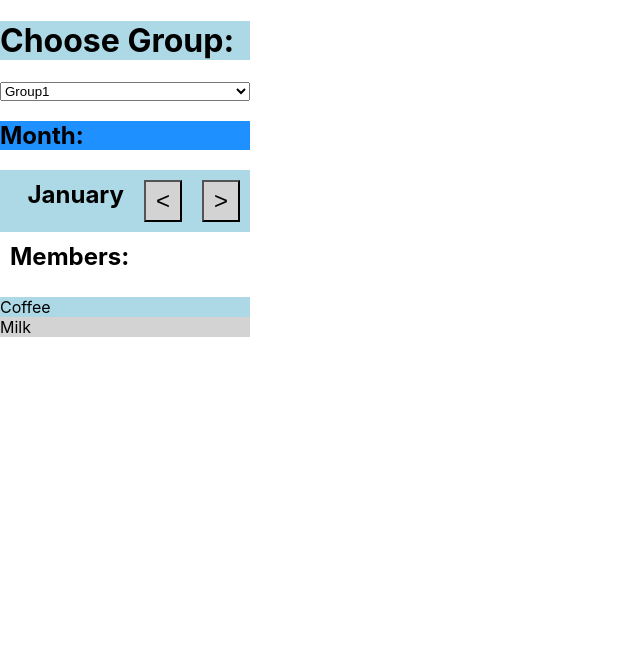
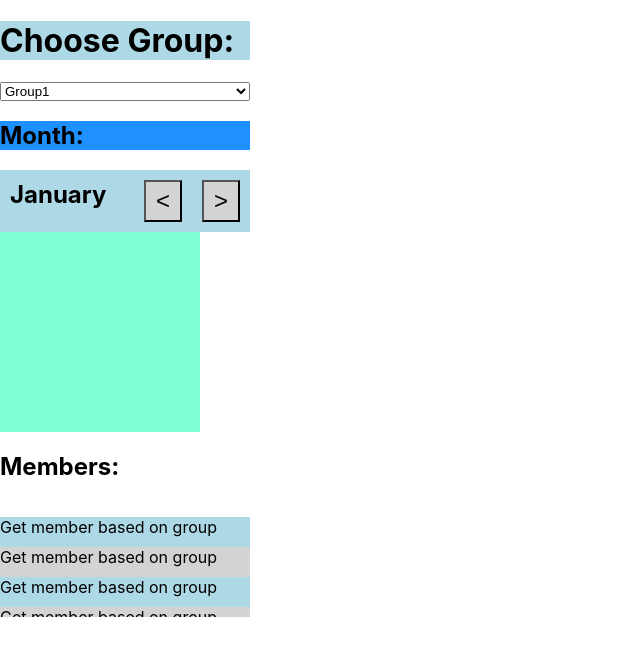
Before and after one commit to GT-WebDev-Group-Planning/group-planning-v1, a React (Create React App) app in the folder client/: page /calendar in a window 1280 px wide. Shown: the top 656 px of the page, without its empty margins (0-640 px from the left). Built offline with nearby package versions, Linux system fonts and the light colour scheme.

Commit message:
Add separate css file

```diff
--- a/client/src/index.js
+++ b/client/src/index.js
@@ -3,7 +3,7 @@ import ReactDOM from 'react-dom/client';
 import './index.css';
 import App from './App';
 import { BrowserRouter as Router, Routes, Route } from 'react-router-dom';
-import Calendar from './pages/Calendar';
+import Calendar from './pages/Calendar/Calendar';
 import Evite from './pages/Evite';
 import Group from './pages/Group';
 import JoinGroup from './pages/JoinGroup';
--- a/client/src/pages/Calendar.js
+++ b/client/src/pages/Calendar/Calendar.js
@@ -1,4 +1,5 @@
 import React, { useState } from 'react';
+import './calendar.css';
 
 const Calendar = () => {
   const months = [
@@ -22,20 +23,6 @@ const Calendar = () => {
     position: 'absolute',
   };
 
-  const buttonStyle = {
-    fontSize: '24px',
-    padding: '5px 10px',
-    margin: '10px',
-    cursor: 'pointer',
-    backgroundColor: 'lightgray', // Add your desired background color
-  };
-
-  const monthDisplay = {
-    fontSize: '24px',
-    fontWeight: 'bold',
-    margin: '10px',
-  }
-
   const monthContainer = {
     display: 'flex',
     justifyContent: 'flex-end',
@@ -43,28 +30,15 @@ const Calendar = () => {
     backgroundColor: 'lightblue',
   }
 
-  const buttonContainer = {
-    display: 'flex',
-    flexGrow: '0',
-  }
-
   const leftSide = {
     display: 'flex',
     flexDirection: 'column',
-    width: '250px'
+    maxWidth: '250px'
   }
 
   const memberList = {
-    height: '200px',
+    height: '100px',
     overflowY: 'scroll',
-  }
-
-  const member0 = {
-    backgroundColor: 'lightblue',
-  }
-
-  const member1 = {
-    backgroundColor: 'lightgray',
   }
 
   return (
@@ -81,14 +55,19 @@ const Calendar = () => {
         {/*Month Section*/}
         <h2 style={{ backgroundColor: 'DodgerBlue' }}>Month: </h2>
         <div className="month-container" style={monthContainer}>
-          <div id="month-display" style={monthDisplay}>{months[currentMonthIndex]}</div>
-          <button id="prev-month" onClick={prevMonth} style={buttonStyle}>&lt;</button>
-          <button id="next-month" onClick={nextMonth} style={buttonStyle}>&gt;</button>
+          <div id="month-display">{months[currentMonthIndex]}</div>
+          <button id="prev-month" onClick={prevMonth}>&lt;</button>
+          <button id="next-month" onClick={nextMonth}>&gt;</button>
         </div>
-        <div style={monthDisplay}>Members:</div>
+        <div id='calendarPH'></div>
+        <h2>Members:</h2>
         <dl style={memberList}>
-          <dt style={member0}>Coffee</dt>
-          <dt style={member1}>Milk</dt>
+          <dt class='member0'>Get member based on group</dt>
+          <dt class='member1'>Get member based on group</dt>
+          <dt class='member0'>Get member based on group</dt>
+          <dt class='member1'>Get member based on group</dt>
+          <dt class='member0'>Get member based on group</dt>
+          <dt class='member1'>Get member based on group</dt>
         </dl>
       </div>
     </div>
--- /dev/null
+++ b/client/src/pages/Calendar/calendar.css
@@ -0,0 +1,72 @@
+/* initialPos */
+.display-flex {
+    display: flex;
+  }
+
+  .position-absolute {
+    position: absolute;
+  }
+
+  /* buttonStyle */
+  button {
+    font-size: 24px;
+    padding: 5px 10px;
+    margin: 10px;
+    cursor: pointer;
+    background-color: lightgray; /* Add your desired background color */
+  }
+
+  dt {
+    height: 30px;
+  }
+
+  /* monthDisplay */
+  #month-display{
+    font-size: 24px;
+    font-weight: bold;
+    margin: 10px;
+    width: 115px;
+  }
+
+  #calendarPH {
+    height: 200px;
+    width: 200px;
+    background-color: aquamarine;
+  }
+
+  /* monthContainer */
+  .month-container {
+    display: flex;
+    justify-content: flex-end;
+    vertical-align: middle;
+    background-color: lightblue;
+  }
+
+  /* buttonContainer */
+  .button-container {
+    display: flex;
+    flex-grow: 0;
+  }
+
+  /* leftSide */
+  .left-side {
+    display: flex;
+    flex-direction: column;
+    width: 250px;
+  }
+
+  /* memberList */
+  .member-list {
+    height: 200px;
+    overflow-y: scroll;
+  }
+
+  /* member0 */
+  .member0 {
+    background-color: lightblue;
+  }
+
+  /* member1 */
+  .member1 {
+    background-color: lightgray;
+  }
```
